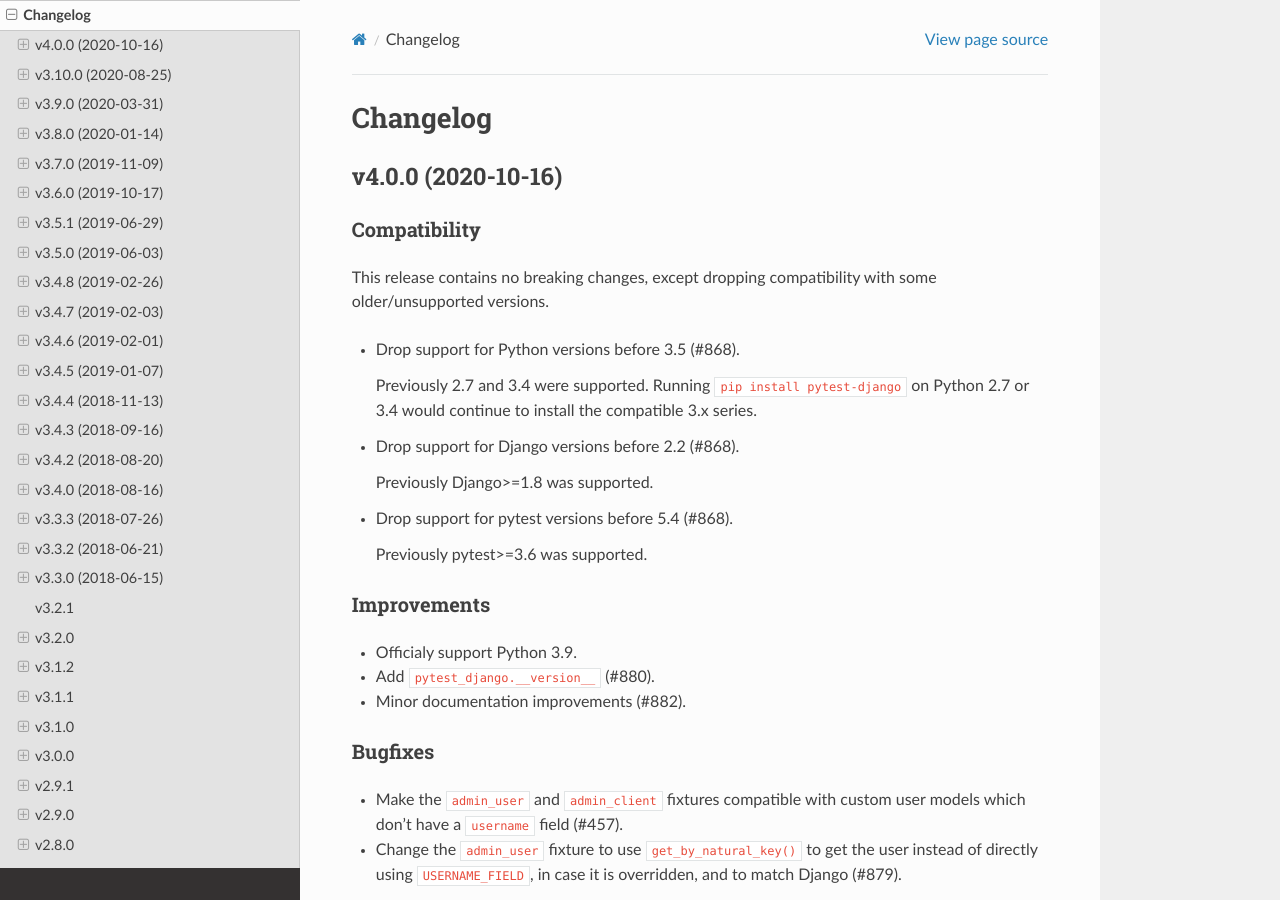
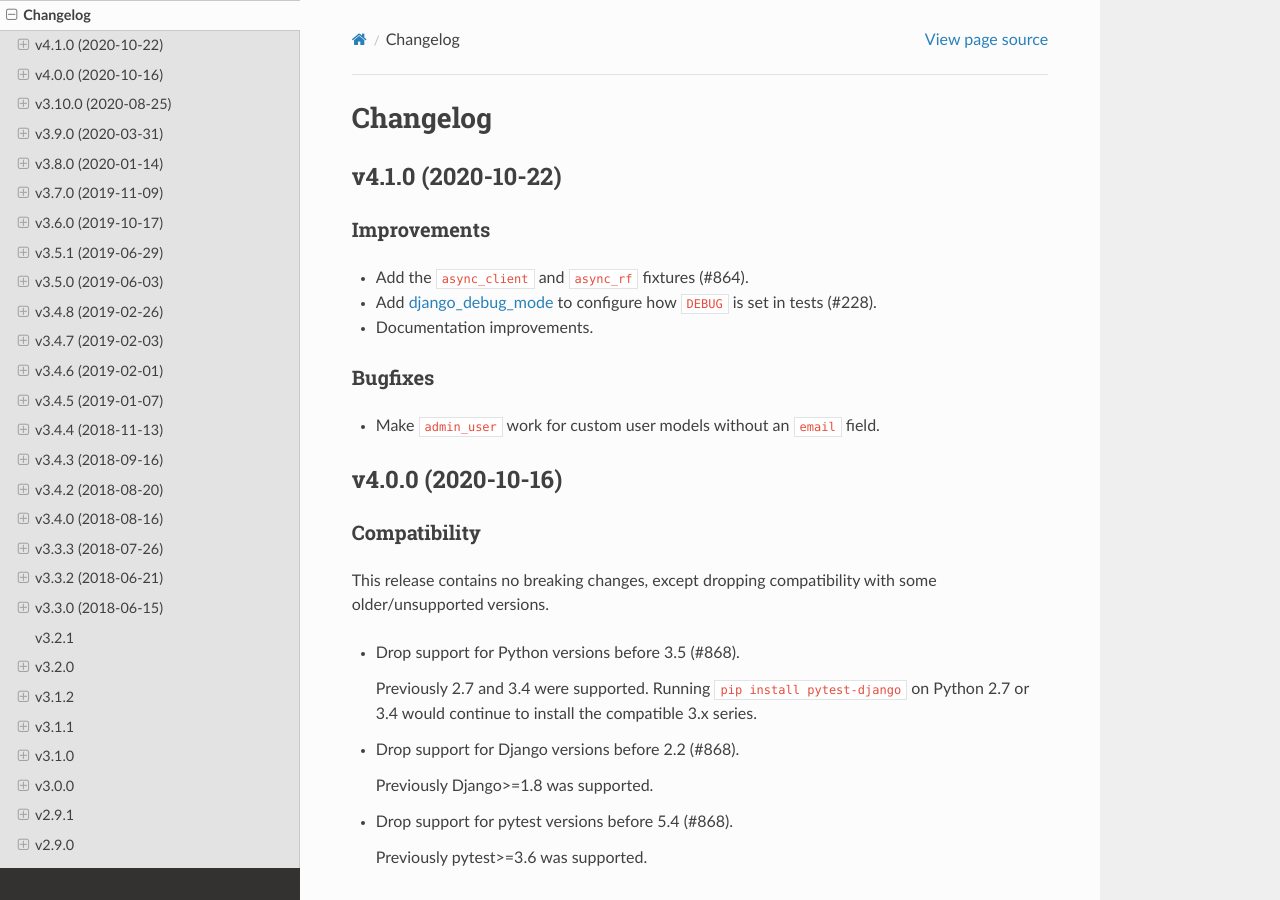
Before and after one commit to pytest-dev/pytest-django, a Sphinx documentation site: the page built from docs/changelog.rst, in a window 1280 px wide and 900 px high. Built offline with Sphinx 7.4.7 and the Read the Docs theme 2.0.0, drawn with Linux system fonts in a browser that asks for light colours; cross-references to code outside the pages are shown as plain code.

Commit message:
Release 4.1.0
Fixes #889.

```diff
--- a/docs/changelog.rst
+++ b/docs/changelog.rst
@@ -1,5 +1,23 @@
 Changelog
 =========
+
+v4.1.0 (2020-10-22)
+-------------------
+
+Improvements
+^^^^^^^^^^^^
+
+* Add the :fixture:`async_client` and :fixture:`async_rf` fixtures (#864).
+
+* Add :ref:`django_debug_mode <usage>` to configure how ``DEBUG`` is set in tests (#228).
+
+* Documentation improvements.
+
+Bugfixes
+^^^^^^^^
+
+* Make :fixture:`admin_user` work for custom user models without an ``email`` field.
+
 
 v4.0.0 (2020-10-16)
 -------------------
```
